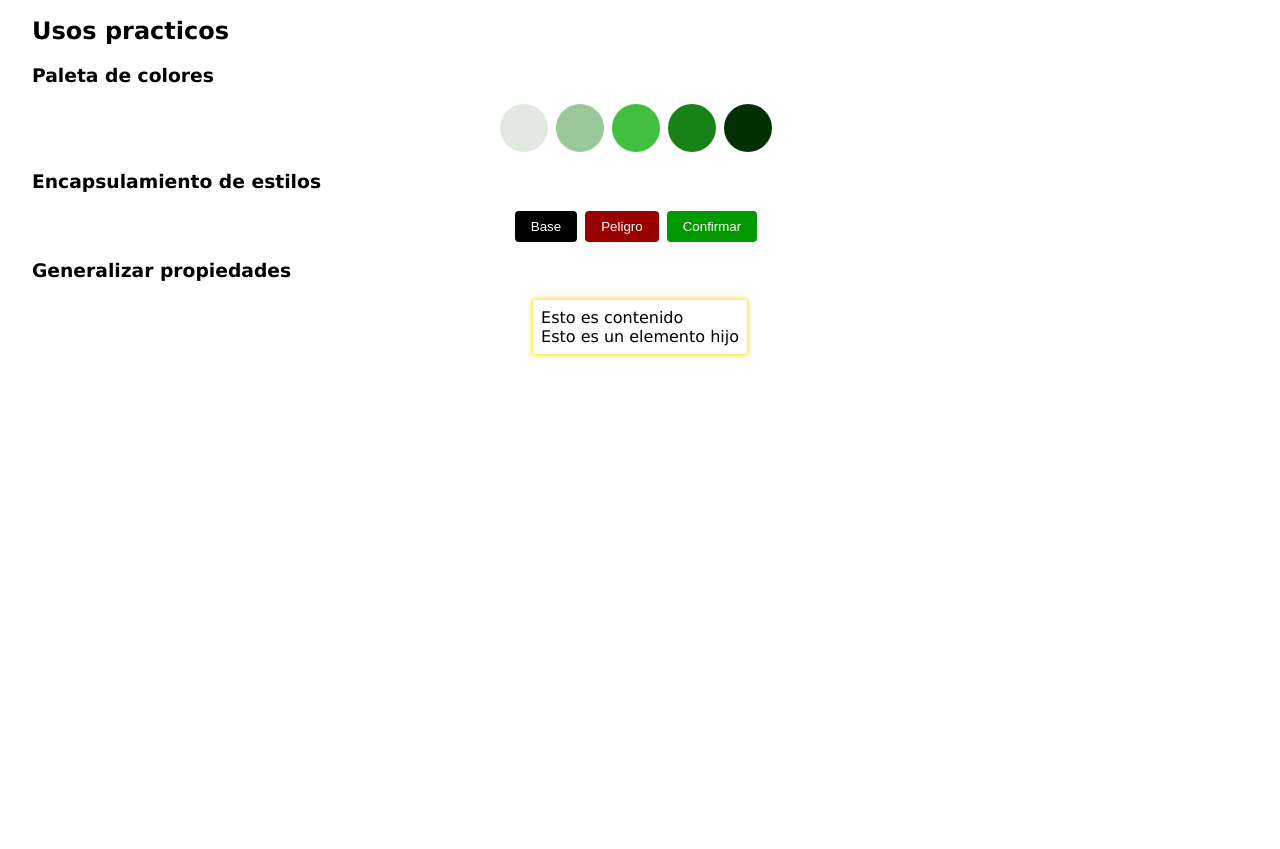
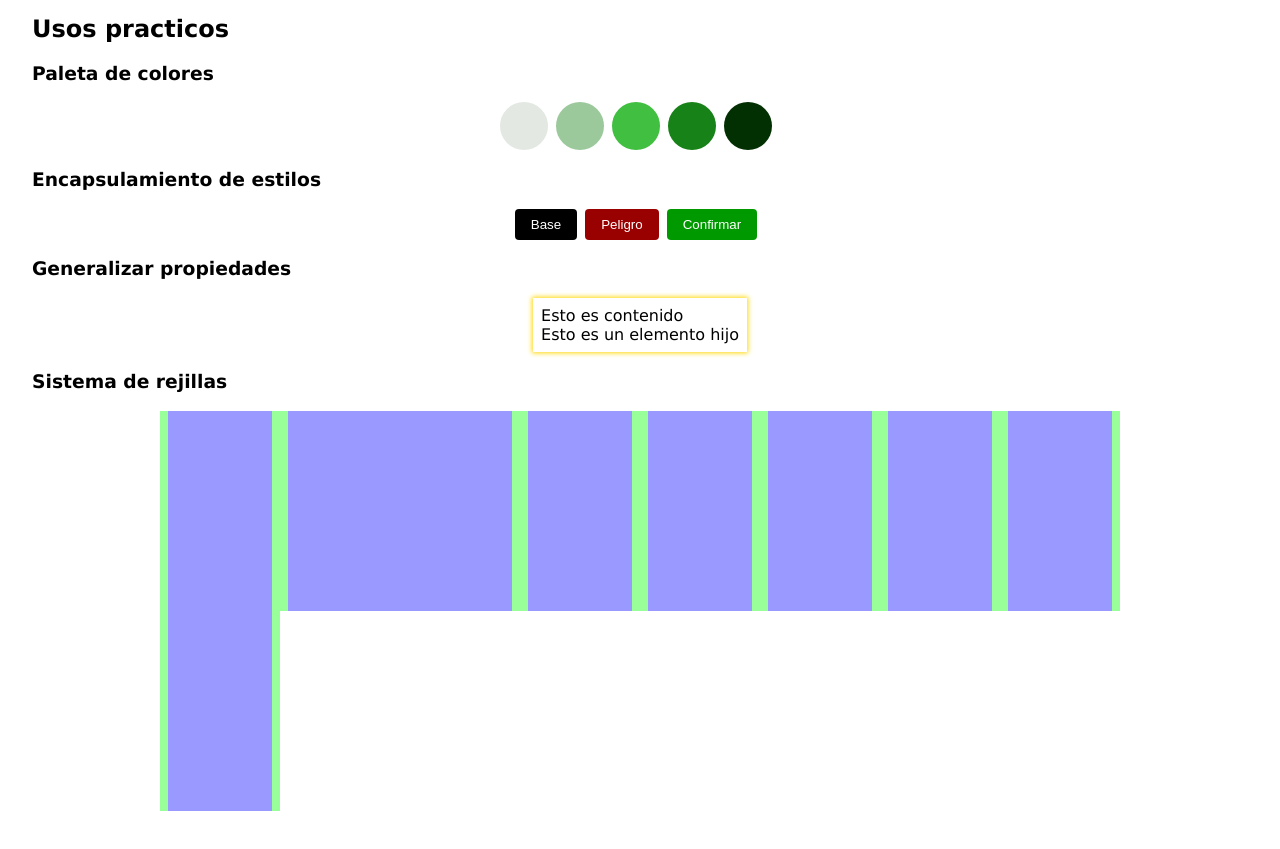
Before and after one commit to DanyDolphin/Demo-Variables-CSS, a plain HTML site: page index.html in a window 1280 px wide. Shown: the part 1152-2001 px from the top of the page. Before the commit the page ends 1546 px from the top, so only its background shows below. Drawn offline with Linux system fonts and the light colour scheme.

Commit message:
ejemplos finalizados

```diff
--- a/index.html
+++ b/index.html
@@ -9,6 +9,12 @@
         html {
             padding: 32px 24px;
             font-family: Verdana;
+            box-sizing: border-box;
+        }
+        *,
+        *:before,
+        *:after {
+            box-sizing: inherit;
         }
         .flex { display: flex }
         .column { flex: 0 0 50% }
@@ -267,5 +273,71 @@
             --subtle-glow: initial;
         }
     </style>
+    <h3>Sistema de rejillas</h3>
+    <div class="container">
+        <div class="col s2 l1">
+            <div class="fill"></div>
+        </div>
+        <div class="col s2">
+            <div class="fill"></div>
+        </div>
+        <div class="col s2 l1">
+            <div class="fill"></div>
+        </div>
+        <div class="col s2 l1">
+            <div class="fill"></div>
+        </div>
+        <div class="col s2 l1">
+            <div class="fill"></div>
+        </div>
+        <div class="col s2 l1">
+            <div class="fill"></div>
+        </div>
+        <div class="col s2 l1">
+            <div class="fill"></div>
+        </div>
+        <div class="col s2 l1">
+            <div class="fill"></div>
+        </div>
+    </div>
+    <style>
+        .container {
+            margin: 0 auto;
+            max-width: 960px;
+            display: flex;
+            flex-wrap: wrap;
+        }
+        .col {
+            --columns: 4;
+            --width: 0;
+            background-color: #99FF99;
+            min-height: 200px;
+            padding: 0 8px;
+            flex-basis: calc(var(--width) / var(--columns) * 100%);
+        }
+
+        .fill {
+            background-color: #9999FF;
+            min-height: 200px;
+        }
+        .col.s1 { --width: 1 }
+        .col.s2 { --width: 2 }
+        .col.s3 { --width: 3 }
+        .col.s4 { --width: 4 }
+
+        @media (min-width: 760px) {
+            .col {
+                --columns: 8;
+            }
+            .col.l1 { --width: 1 }
+            .col.l2 { --width: 2 }
+            .col.l3 { --width: 3 }
+            .col.l4 { --width: 4 }
+            .col.l5 { --width: 5 }
+            .col.l6 { --width: 6 }
+            .col.l7 { --width: 7 }
+            .col.l8 { --width: 8 }
+        }
+    </style>
 </body>
 </html>
```
